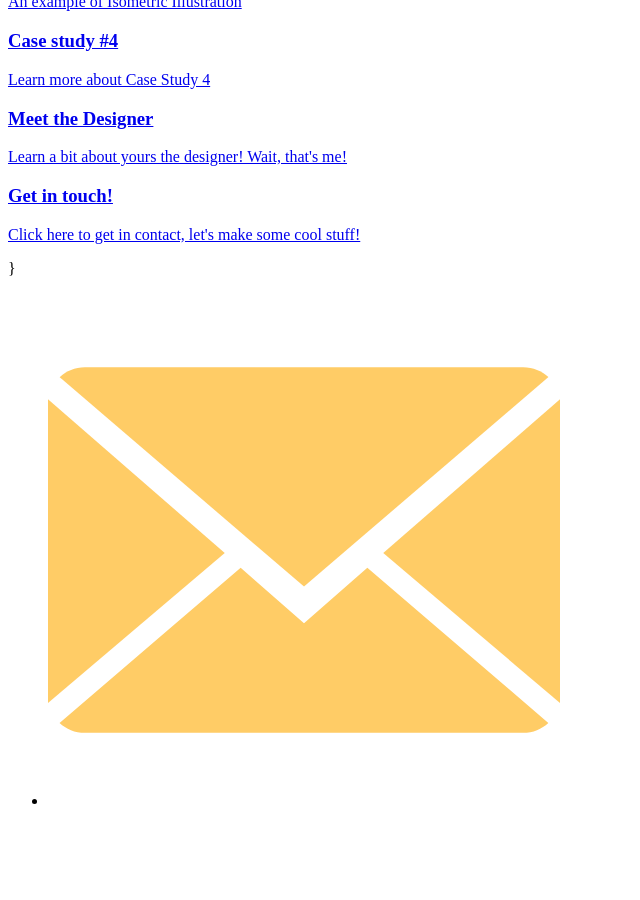
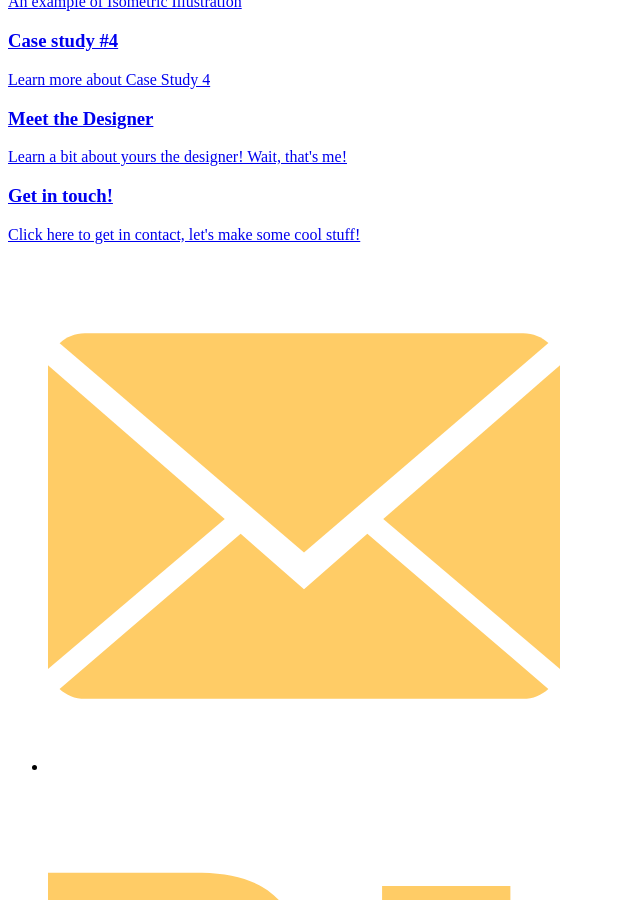
Before and after one commit to nicktgbrown/portfolio-site, a Jekyll site: the page built from index.html, in a window 1280 px wide and 900 px high, scrolled down 384 px. Shown: the whole window, without its empty margins (0-640 px from the left). Built offline with Jekyll 4.4.1, drawn with Linux system fonts in a browser that asks for light colours; some web fonts are replaced.

Commit message:
Fix content in layout

```diff
--- a/_layouts/default.html
+++ b/_layouts/default.html
@@ -34,7 +34,7 @@
       </nav>
   </header>
   <main>
-  {{{content}}}
+  {{content}}
   </main>
   <footer class="pad-t-2 max-length">
     <ul class="list-group-inline gutter-1-4">
```
